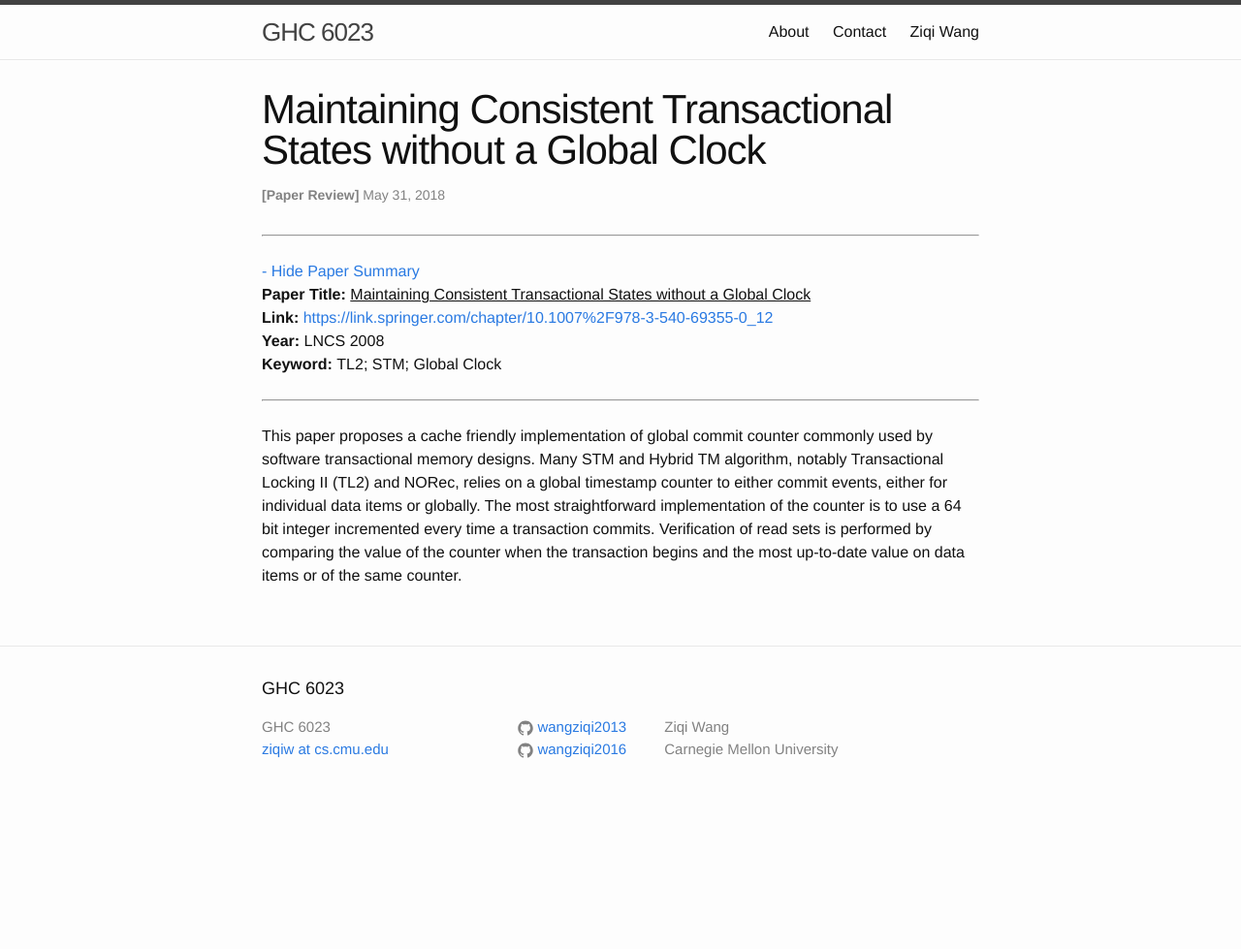
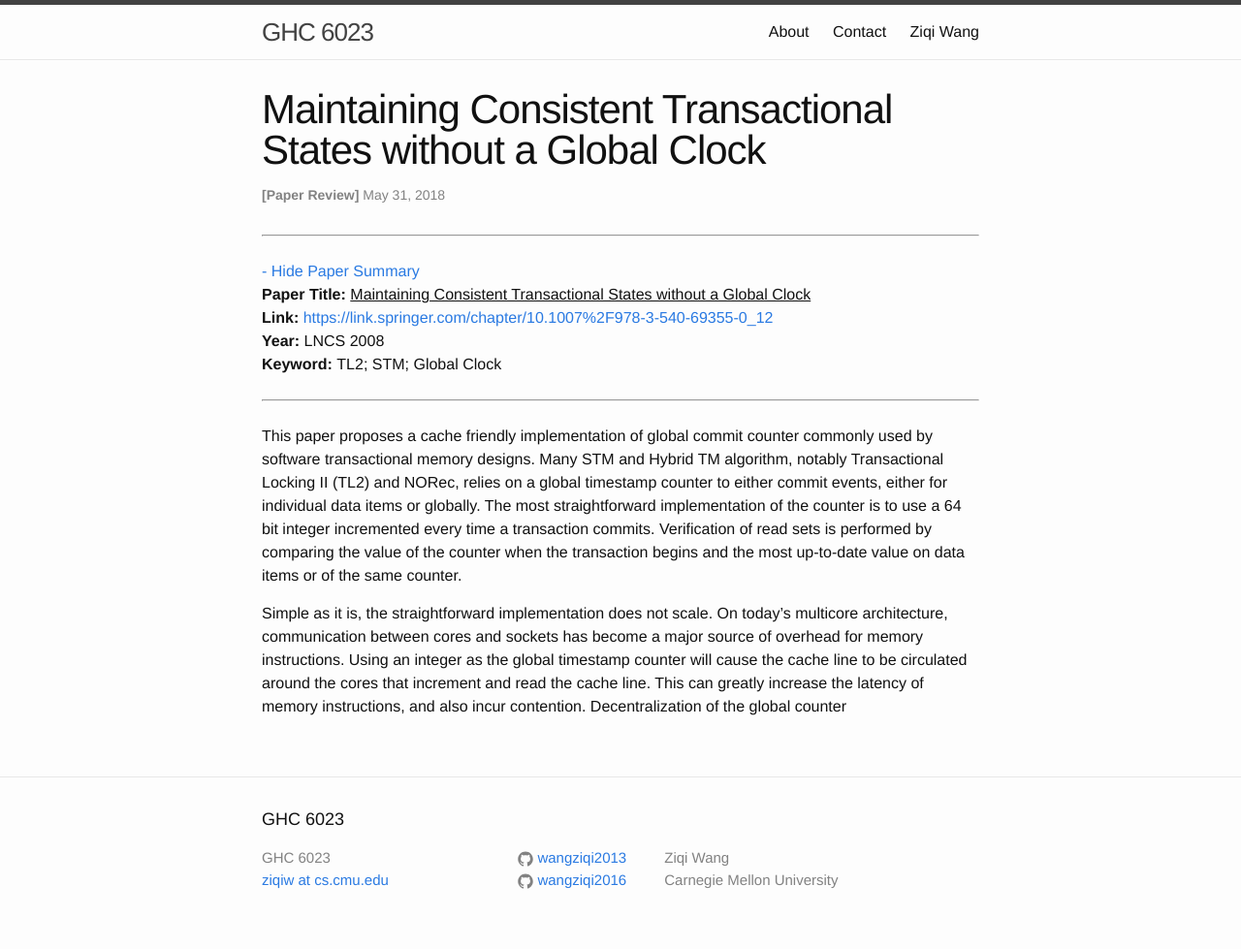
Before and after one commit to wangziqi2013/wangziqi2013.github.io, a Jekyll site: the page built from _posts/2018-05-30-tlc.markdown, in a window 1280 px wide. Shown: the whole page at 97% size. Built offline with Jekyll 4.4.1, drawn with Linux system fonts in a browser that asks for light colours; before the commit the page ends 900 px from its top, so only the background shows below that.

Commit message:
Finish problem statement

```diff
--- a/_posts/2018-05-30-tlc.markdown
+++ b/_posts/2018-05-30-tlc.markdown
@@ -20,3 +20,9 @@ for individual data items or globally. The most straightforward implementation o
 to use a 64 bit integer incremented every time a transaction commits. Verification of read
 sets is performed by comparing the value of the counter when the transaction begins and the most up-to-date
 value on data items or of the same counter.
+
+Simple as it is, the straightforward implementation does not scale. On today's multicore architecture,
+communication between cores and sockets has become a major source of overhead for memory instructions. Using
+an integer as the global timestamp counter will cause the cache line to be circulated around the cores that
+increment and read the cache line. This can greatly increase the latency of memory instructions, and also
+incur contention. Decentralization of the global counter
```
